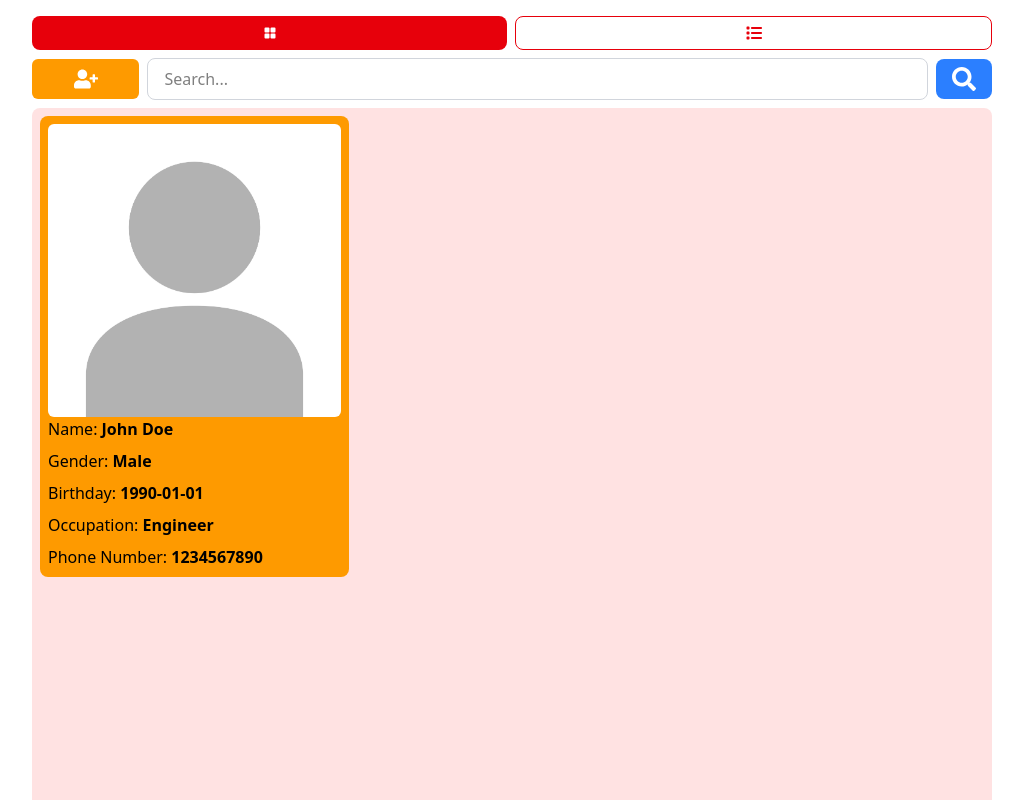
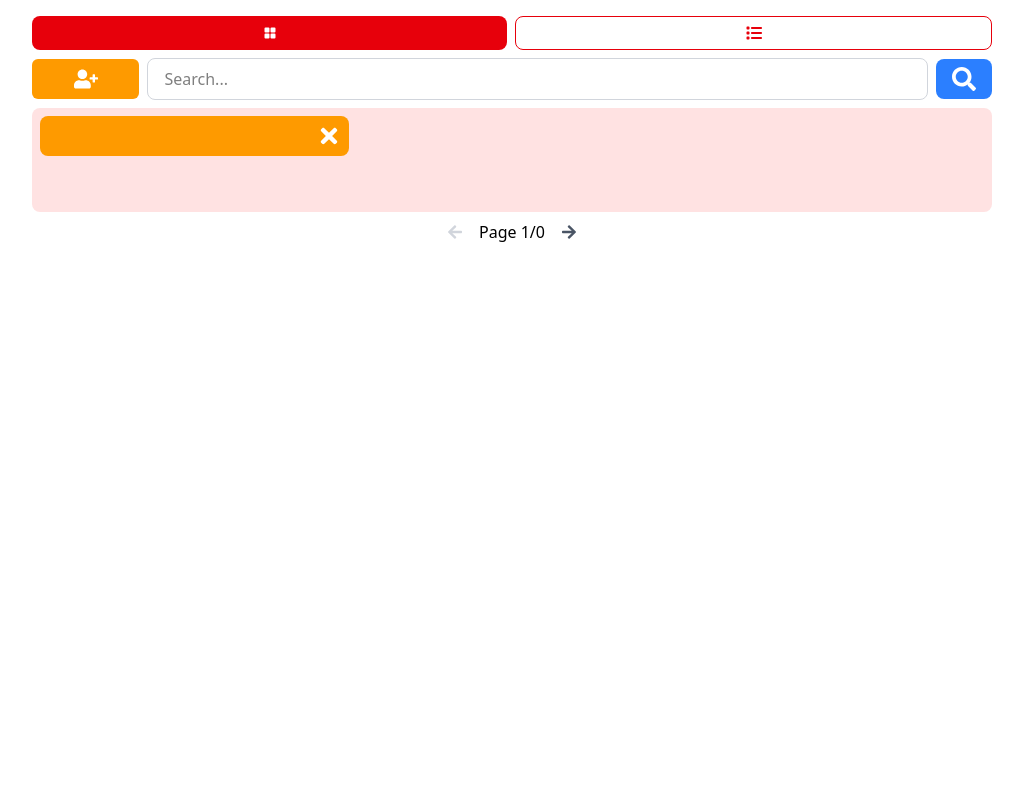
Before and after one commit to divcamillediv/pegatron-assignment, a React (Vite) app in the folder frontend/: page / in a window 1280 px wide. Shown: the top 800 px of the page, without its empty margins (128-1151 px from the left). Built offline with nearby package versions, Linux system fonts and the light colour scheme.

Commit message:
add users finally works

```diff
--- a/frontend/src/Layout.tsx
+++ b/frontend/src/Layout.tsx
@@ -6,13 +6,16 @@ import DisplayContextProvider from "./contexts/DisplayContextProvider"
 import { PaginationContextProvider } from "./contexts/PaginationContextProvider"
 import FormVisibilityProvider from "./contexts/FormVisibilityContextProvider"
 import { UserContextProvider } from "./contexts/UserContextProvider"
+import UserListContextProvider from "./contexts/UserListContextProvider"
+
 const Layout = () => {
   return (
     <PaginationContextProvider>
       <FormVisibilityProvider>
-        <UserContextProvider>
-          <DisplayContextProvider>
-            <div className="max-h-max max-w-3/4 mx-auto mt-4 flex flex-col gap-2">
+        <UserListContextProvider>
+          <UserContextProvider>
+            <DisplayContextProvider>
+              <div className="max-h-max max-w-3/4 mx-auto mt-4 flex flex-col gap-2">
               <TabBar/>
               <ToolBar/>
               <Display/>
@@ -20,6 +23,7 @@ const Layout = () => {
             </div>
           </DisplayContextProvider>
         </UserContextProvider>
+        </UserListContextProvider>
       </FormVisibilityProvider>
     </PaginationContextProvider>
   )
--- a/frontend/src/components/Display.tsx
+++ b/frontend/src/components/Display.tsx
@@ -3,16 +3,29 @@ import { DisplayContext } from '../contexts/DisplayContextProvider';
 import { useContext } from "react";
 import UserBox, { UserBoxTitle } from "./UserBox";
 import UserForm from './UserForm';
+import { UserContext, UserState2 } from '../contexts/UserContextProvider';
+import { UserListContext } from '../contexts/UserListContextProvider';
 
 const Display = () => {
   const itemsPerPage = 6;
   const { currentPage, setTotalPages } = useContext(PaginationContext);
   const { display } = useContext(DisplayContext);
+  const { userList } = useContext(UserListContext);
 
-  // Example array of IconBoxes - in real app this would likely come from props or context
-  const iconBoxes = [
-    <UserBox />,
-  ];
+  // Fetching users from context or props to render multiple UserBoxes
+
+  // liste de users
+  const iconBoxes = userList.map((user: UserState2, index: number) => (
+    <UserBox
+      key={index}
+      name={user.name}
+      gender={user.gender}
+      birthday={user.birthday}
+      occupation={user.occupation}
+      phoneNumber={user.phoneNumber}
+      profilePic={user.profilePic}
+    />
+  ));
 
   const totalPages = Math.ceil(iconBoxes.length / itemsPerPage);
   setTotalPages(totalPages);
--- a/frontend/src/components/UserForm.tsx
+++ b/frontend/src/components/UserForm.tsx
@@ -1,23 +1,11 @@
-import { useState } from "react";
+import { useState, useContext } from "react";
 import { FaTimes } from "react-icons/fa"; // Importing the cross icon
-import { useContext } from "react";
 import { FormVisibilityContext } from "../contexts/FormVisibilityContextProvider";
-import defaultPfp from "../assets/default_pfp.jpeg"
-import { UserContext } from "../contexts/UserContextProvider"; // Import UserContext
+import defaultPfp from "../assets/default_pfp.jpeg";
+import { UserContext, UserState2 } from "../contexts/UserContextProvider"; // Import UserContext
 import { Occupation, Gender } from "../types/types";
-
-/*
-{users.map((user, index) => (
-        <UserBox
-          key={index}
-          name={user.name}
-          gender={user.gender}
-          birthday={user.birthday}
-          occupation={user.occupation}
-          phoneNumber={user.phoneNumber}
-        />
-      ))}
-*/
+import UserBox from "./UserBox"; // Import UserBox
+import { UserListContext } from "../contexts/UserListContextProvider";
 
 export const CloseButton = () => {
   const { toggleFormVisibility } = useContext(FormVisibilityContext);
@@ -38,26 +26,29 @@ const ProfilePic = () => {
 
 const UserForm = () => {
   const { setUser } = useContext(UserContext); // Get setUser from context
-  //form fields
+  const { setUserList } = useContext(UserListContext);
   const [name, setName] = useState("");
   const [gender, setGender] = useState<Gender>("Other");
   const [birthday, setBirthday] = useState(new Date().getTime());
   const [occupation, setOccupation] = useState<Occupation>("Unemployed");
   const [phoneNumber, setPhoneNumber] = useState(0);
-  const [profilePicture, setProfilePicture] = useState<File | null>(null);
+  const [profilePic, setProfilePic] = useState<File | null>(null);
+  const [userAdded, setUserAdded] = useState(false); // State to track if user is added
 
   const handleSubmit = (e: React.FormEvent<HTMLFormElement>) => {
     e.preventDefault();
     const newUser = {
       name,
       gender,
-      birthday: new Date(birthday).getTime(),
+      birthday,
       occupation,
       phoneNumber,
-      profilePic: profilePicture,
+      profilePic: profilePic
     };
 
     setUser(newUser); // Update user state with the new user data
+    setUserAdded(true); // Set user added to true
+    setUserList((prevUsers: UserState2[]) => [...prevUsers, newUser]);
 
     // Reset form fields
     setName("");
@@ -65,34 +56,32 @@ const UserForm = () => {
     setBirthday(new Date().getTime());
     setOccupation("Unemployed");
     setPhoneNumber(0);
-    setProfilePicture(null);
+    setProfilePic(null);
   };
 
-  const inputClass = "bg-slate-100 text-slate-900 p-2 rounded-md w-full";
-  const labelClass = "text-slate-100 font-bold";
   const { isFormVisible } = useContext(FormVisibilityContext);
-  const imageUploaded = profilePicture !== null;
 
-  return isFormVisible ? (
+  return (
     <div id="big-box" className="bg-amber-500 flex-col flex p-2 rounded-lg">
       <CloseButton />
+      {isFormVisible && (
         <form id="form-box" onSubmit={handleSubmit}>
           {/* Profile Picture Upload */}
           <div id="pfp-box" className="justify-evenly mb-4 flex flex-row gap-2 items-center">
             <div id="profile-picture" className="w-32 h-32">
-            {imageUploaded ? (
+              {profilePic ? (
                 <div className="flex w-32 h-32 overflow-hidden items-center justify-center rounded-md">
                   <img
                     alt="not found"
                     width={"250px"}
                     height={"250px"}
-                  src={URL.createObjectURL(profilePicture)}
+                    src={URL.createObjectURL(profilePic)}
                     className="object-cover rounded-md w-full h-full"
                   />
                 </div>
               ) : (
                 <div className="w-full h-full flex items-center justify-center">
-                <ProfilePic />
+                  <img src={defaultPfp} alt="Profile" className="w-sm h-sm rounded-md" />
                 </div>
               )}
             </div>
@@ -103,8 +92,8 @@ const UserForm = () => {
                 name="profilePic"
                 onChange={(event) => {
                   const files = event.target.files;
-                if (files !== null && files && files.length > 0) {
-                  setProfilePicture(files[0]);
+                  if (files && files.length > 0) {
+                    setProfilePic(files[0]);
                   }
                 }}
                 className="hidden"
@@ -114,41 +103,41 @@ const UserForm = () => {
 
           <div id="not-pfp">
             {/* Form Inputs */}
-          <label className={labelClass} htmlFor="name">Name:</label>
+            <label className="text-slate-100 font-bold" htmlFor="name">Name:</label>
             <input
               type="text"
               value={name}
               onChange={(e) => setName(e.target.value)}
               placeholder="Name"
-            className={inputClass}
+              className="bg-slate-100 text-slate-900 p-2 rounded-md w-full"
             />
 
-          <label className={labelClass} htmlFor="gender">Gender:</label>
+            <label className="text-slate-100 font-bold" htmlFor="gender">Gender:</label>
             <select
               value={gender}
               onChange={(e) => setGender(e.target.value as Gender)}
               id="gender"
-            className={inputClass}
+              className="bg-slate-100 text-slate-900 p-2 rounded-md w-full"
             >
               <option value="male">Male</option>
               <option value="female">Female</option>
               <option value="other">Other</option>
             </select>
 
-          <label className={labelClass} htmlFor="birthday">Birthday:</label>
+            <label className="text-slate-100 font-bold" htmlFor="birthday">Birthday:</label>
             <input
               type="date"
-            value={birthday}
+              value={new Date(birthday).toISOString().split("T")[0]} // Format date for input
               onChange={(e) => setBirthday(new Date(e.target.value).getTime())}
-            className={inputClass}
+              className="bg-slate-100 text-slate-900 p-2 rounded-md w-full"
             />
 
-          <label className={labelClass} htmlFor="occupation">Occupation:</label>
+            <label className="text-slate-100 font-bold" htmlFor="occupation">Occupation:</label>
             <select
               value={occupation}
               onChange={(e) => setOccupation(e.target.value as Occupation)}
               id="occupation"
-            className={inputClass}
+              className="bg-slate-100 text-slate-900 p-2 rounded-md w-full"
             >
               <option value="student">Student</option>
               <option value="teacher">Teacher</option>
@@ -156,13 +145,13 @@ const UserForm = () => {
               <option value="unemployed">Unemployed</option>
             </select>
 
-          <label className={labelClass} htmlFor="phoneNumber">Phone Number:</label>
+            <label className="text-slate-100 font-bold" htmlFor="phoneNumber">Phone Number:</label>
             <input
               type="text"
               value={phoneNumber}
               onChange={(e) => setPhoneNumber(parseInt(e.target.value))}
               placeholder="Phone Number"
-            className={inputClass}
+              className="bg-slate-100 text-slate-900 p-2 rounded-md w-full"
             />
 
             <button type="submit" className="bg-red-500 mt-4 text-slate-900 rounded-md w-full p-2">
@@ -170,8 +159,20 @@ const UserForm = () => {
             </button>
           </div>
         </form>
+      )}
+      {/* Render UserBox only if user is added */}
+      {userAdded && (
+        <UserBox
+          name={name}
+          gender={gender}
+          birthday={birthday}
+          occupation={occupation}
+          phoneNumber={phoneNumber}
+          profilePic={profilePic}
+        />
+      )}
     </div>
-  ) : null;
+  );
 };
 
 export default UserForm;
--- a/frontend/src/contexts/UserContextProvider.tsx
+++ b/frontend/src/contexts/UserContextProvider.tsx
@@ -1,7 +1,7 @@
 import { createContext, useState } from "react";
 import { Gender, Occupation } from "../types/types";
 
-interface UserState2 {
+export interface UserState2 {
     name: string;
     gender: Gender;
     birthday: number;
--- a/frontend/src/contexts/UserListContextProvider.tsx
+++ b/frontend/src/contexts/UserListContextProvider.tsx
@@ -1,16 +1,15 @@
 import { createContext, useState } from "react";
-import { emptyUserList } from "../models/userList";
-import { UserListState } from "../models/userList";
+import { UserState2 } from "../contexts/UserContextProvider";
 
 interface UserListHandler {
-    userList: UserListState;
-    setUserList: React.Dispatch<React.SetStateAction<UserListState>>;
+    userList: UserState2[];
+    setUserList: React.Dispatch<React.SetStateAction<UserState2[]>>;
 }
 
-const UserListContext = createContext<UserListHandler>(undefined as any);
+export const UserListContext = createContext<UserListHandler>(undefined as any);
 
 const UserListContextProvider = ({ children }: { children: React.ReactNode }) => {
-    const [userList, setUserList] = useState<UserListState>(emptyUserList);
+    const [userList, setUserList] = useState<UserState2[]>([]);
     return (
         <UserListContext.Provider value={{ userList, setUserList }}>
             {children}
--- a/frontend/src/models/user.ts
+++ b/frontend/src/models/user.ts
@@ -20,7 +20,7 @@ function getUser(userList: UserListState, UserId: number): UserState {
 
   return user;
 }
-
+/*
 function insertUser(handler: UserListHandler): UserState {
   const User : UserState = {
     id: handler.userList.autoIncrement,
@@ -61,4 +61,4 @@ function deleteUser(handler: UserListHandler, UserId: number) {
 }
 
 export type { UserState };
-export { getUser, insertUser, updateUser, deleteUser };
+export { getUser, insertUser, updateUser, deleteUser }; */
--- a/frontend/src/models/userList.ts
+++ b/frontend/src/models/userList.ts
@@ -1,5 +1,5 @@
-import { UserState } from "./user";
-
+// import { UserState } from "./user";
+/*
 interface UserListState {
     autoIncrement: number;
     users: UserState[];
@@ -13,4 +13,4 @@ const emptyUserList = {
 // const currentUserList = loadState()
 
 export type { UserListState };
-export { /* currentUserList, */ emptyUserList };
+export { /* currentUserList,  emptyUserList }; */
```
Lines whose indentation alone changed are shown as unchanged.
